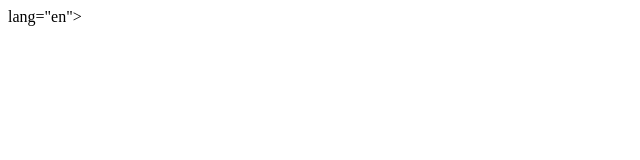
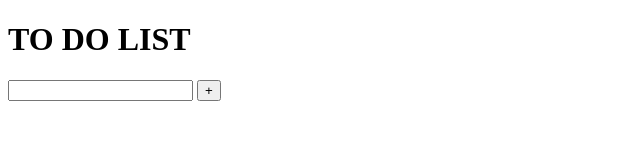
Before and after one commit to PrabalChowdhury/To-Do-List, a plain HTML site: page index.html in a window 1280 px wide. Shown: the whole page, without its empty margins (0-640 px from the left). Drawn offline with Linux system fonts and the light colour scheme.

Commit message:
Update index.html

```diff
--- a/index.html
+++ b/index.html
@@ -1,9 +1,20 @@
 <!DOCTYPE html>
-<html> lang="en">
+<html lang="en">
 <head>
     <meta charset="UTF-8">
     <meta name="viewport" content="width=device-width, initial-scale=1.0">
+    <lnk rel="stylesheet" href="style.css">
     <title> To do </title>
+</head>
+<body>
+    <h1>TO DO LIST</h1>
+    <div class="contaner">
+        <input id="input" type="text">
+        <button id="add">+</button>
+        <div class="todo" id="todocon">
 
-</head>
+        </div>
+    </div>
+    <script src="todo.js"></script>
+</body>
 </en></html>
```
